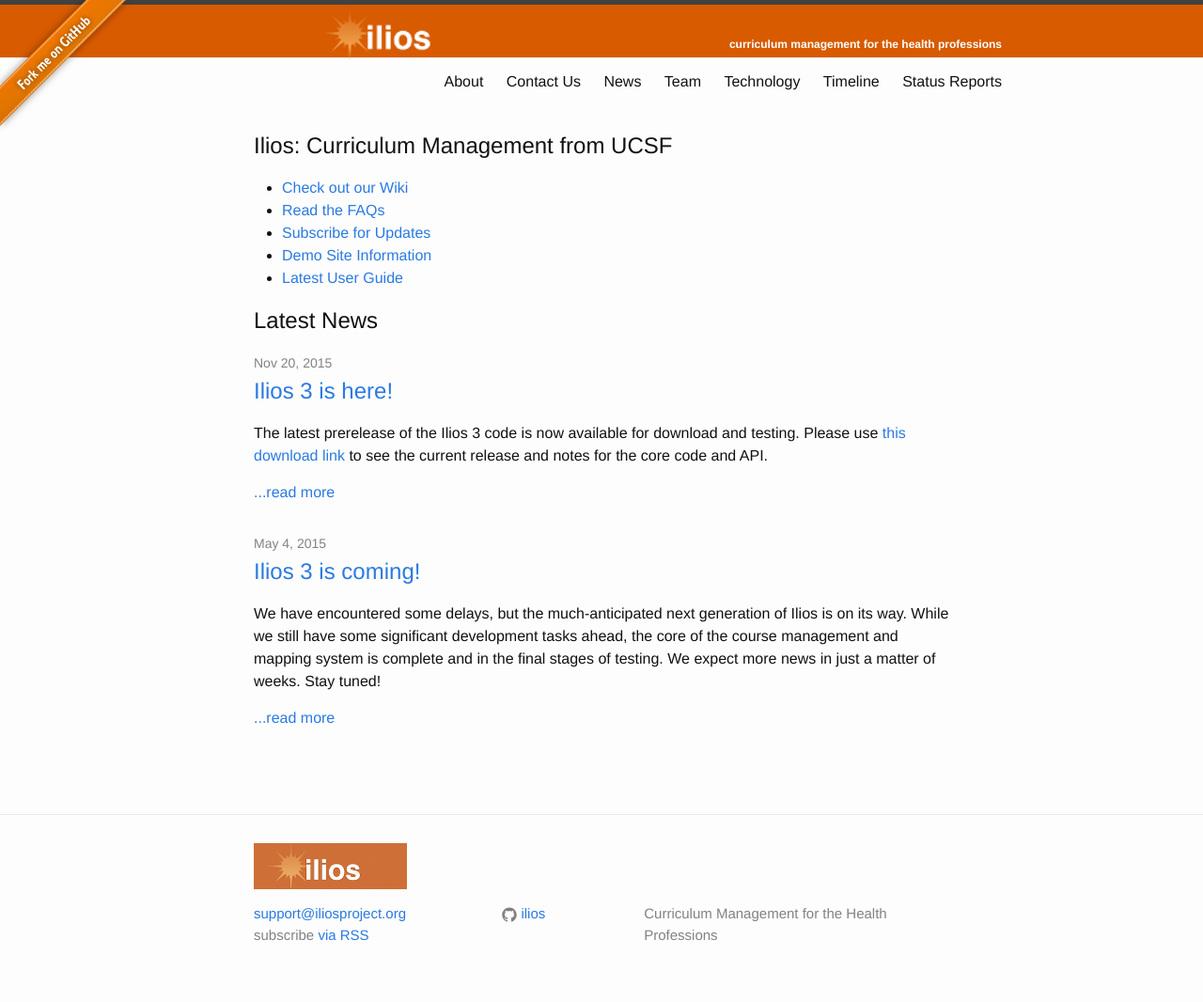
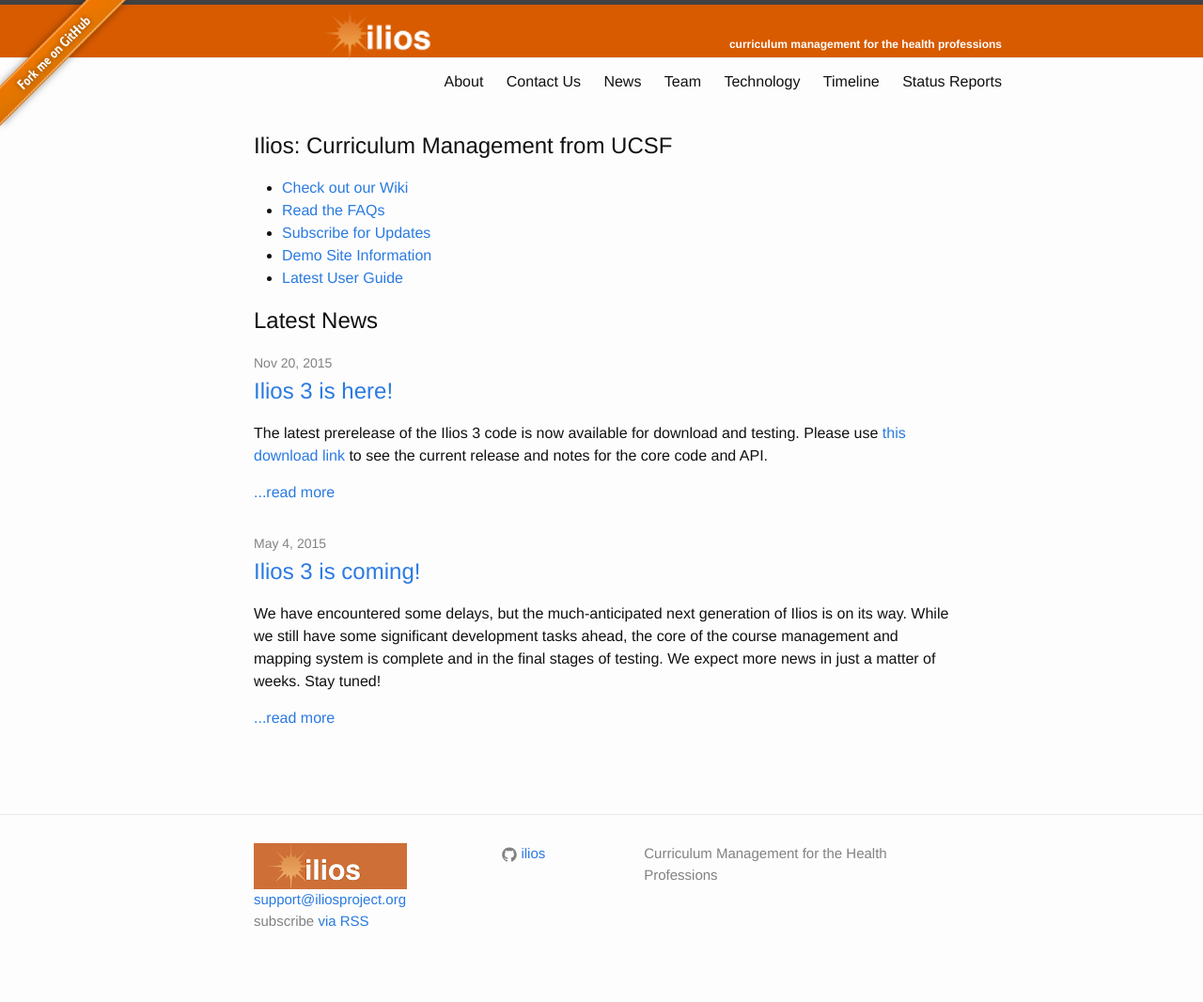
Before and after one commit to ilios/iliosproject.org, a Jekyll site: the page built from index.md, in a window 1280 px wide. Shown: the whole page at 94% size. Built offline with Jekyll 4.4.1, drawn with Linux system fonts in a browser that asks for light colours.

Commit message:
typo in footer file
dropped close quote. added logo to col1 list.

```diff
--- a/_includes/footer.html
+++ b/_includes/footer.html
@@ -1,15 +1,13 @@
 <footer class="site-footer">
 
   <div class="wrapper">
-
-    <h2 class="footer-heading"><img src="/media/Ilios-Logo-small.png" height="49" width=163" border="0"></h2>
-
     <div class="footer-col-wrapper">
       <div class="footer-col  footer-col-1">
-        <ul class="contact-list">
+
+   		<ul class="contact-list">
+    	  <li><img src="/media/Ilios-Logo-small.png" height="49" width="163" border="0"></li>
           <li><a href="mailto:{{ site.email }}">{{ site.email }}</a></li>
           <li>subscribe <a href="{{ "/feed.xml" | prepend: site.baseurl }}">via RSS</a></li>
-
         </ul>
       </div>
 
```
